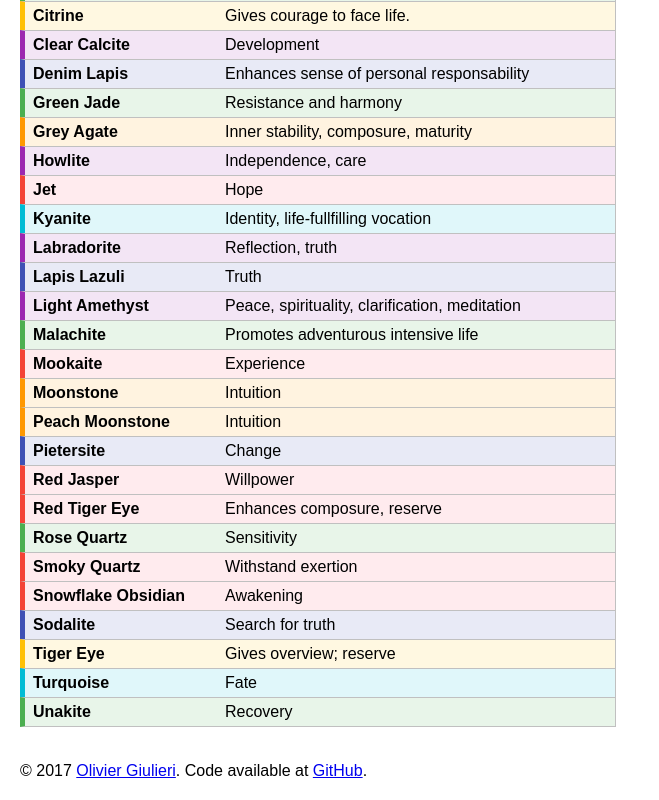
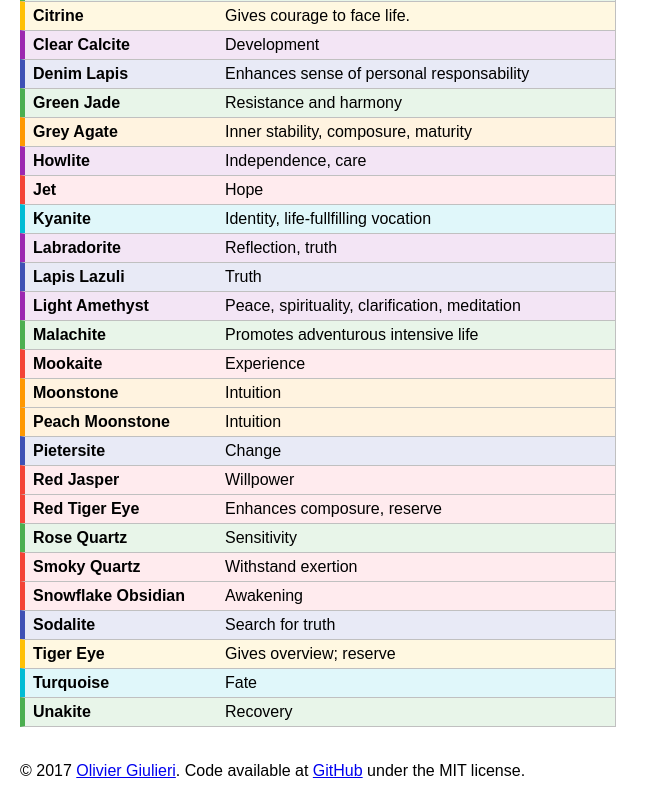
Before and after one commit to evoluteur/d3-table-cards, a plain HTML site: page index.html in a window 1280 px wide. Shown: the part 513-1313 px from the top of the page, without its empty margins (0-659 px from the left). Drawn offline with Linux system fonts and the light colour scheme.

Commit message:
Added license info: MIT.

```diff
--- a/index.html
+++ b/index.html
@@ -38,7 +38,7 @@ window.onload = function(){
 </script>
 
 <p>&#169; 2017 <a href="https://evoluteur.github.io/">Olivier Giulieri</a>.
-Code available at <a href="https://github.com/evoluteur/d3-table-cards">GitHub</a>.</p>
+Code available at <a href="https://github.com/evoluteur/d3-table-cards">GitHub</a> under the MIT license.</p>
 
 </body>
 </html>
```
Also changed, not shown: LICENSE.md (added), README.md.
